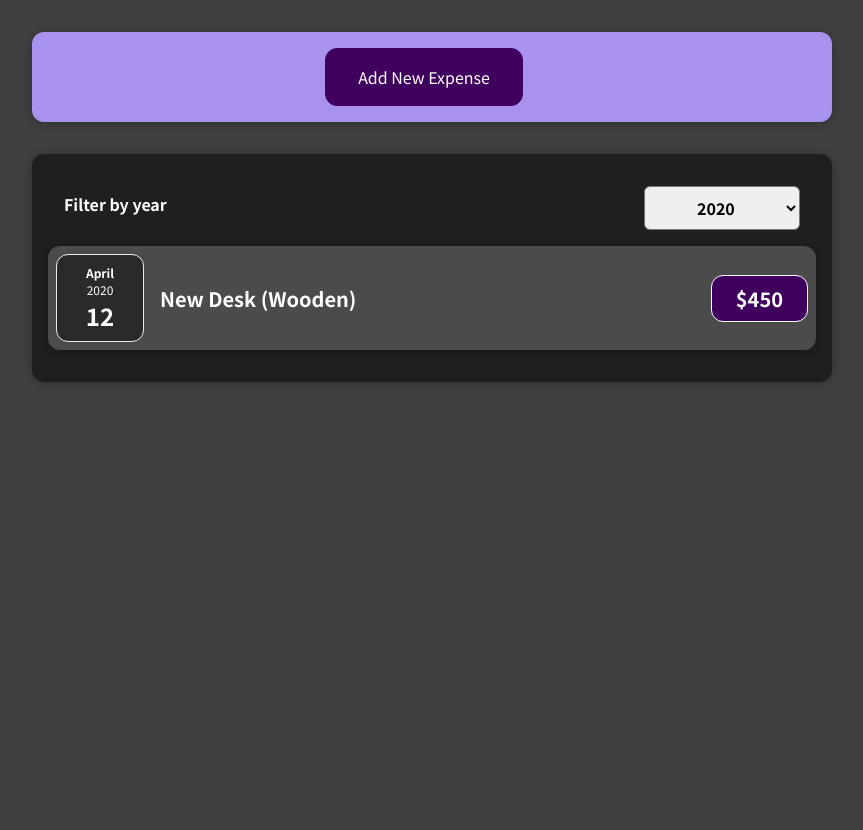
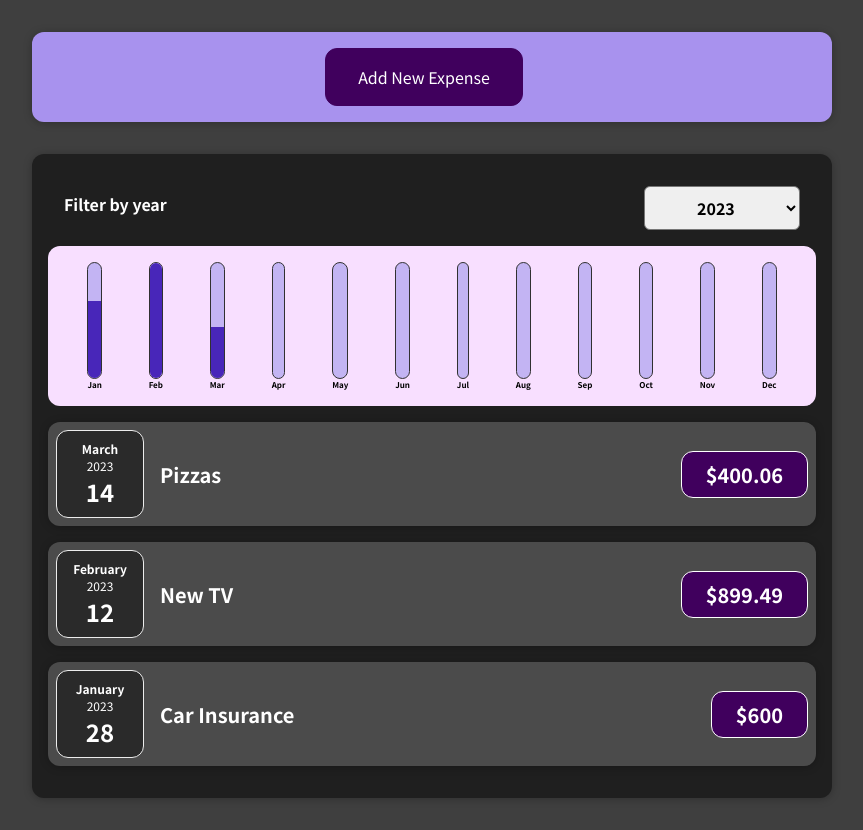
Before and after one commit to yurisokolovicz/expenses-handler, a React (Create React App) app: page / in a window 1280 px wide. Shown: the whole page, without its empty margins (208-1071 px from the left). Before the commit the page ends 800 px from the top, so only its background shows below. Built offline with nearby package versions, Linux system fonts and the light colour scheme.

Commit message:
Adding a Chart

```diff
--- a/src/App.js
+++ b/src/App.js
@@ -5,23 +5,25 @@
 const DUMMY_EXPENSES = [
     {
         id: 'e1',
-        title: 'Toilet Paper',
-        amount: 94.12,
-        date: new Date(2022, 7, 14)
+        title: 'Pizzas',
+        amount: 400.06,
+        date: new Date(2023, 2, 14)
     },
-    { id: 'e2', title: 'New TV', amount: 799.49, date: new Date(2022, 2, 12) },
+    { id: 'e2', title: 'New TV', amount: 899.49, date: new Date(2023, 1, 12) },
     {
         id: 'e3',
         title: 'Car Insurance',
-        amount: 294.67,
-        date: new Date(2021, 2, 28)
+        amount: 600,
+        date: new Date(2023, 0, 28)
     },
     {
         id: 'e4',
         title: 'New Desk (Wooden)',
         amount: 450,
-        date: new Date(2020, 3, 12)
-    }
+        date: new Date(2022, 5, 12)
+    },
+    { id: 'e5', title: 'Books', amount: 400.78, date: new Date(2022, 2, 12) },
+    { id: 'e6', title: 'Guitar', amount: 2000, date: new Date(2021, 6, 12) }
 ];
 
 const App = () => {
--- /dev/null
+++ b/src/components/Chart/Chart.css
@@ -0,0 +1,9 @@
+.chart {
+    padding: 1rem;
+    border-radius: 12px;
+    background-color: #f8dfff;
+    text-align: center;
+    display: flex;
+    justify-content: space-around;
+    height: 10rem;
+}
--- /dev/null
+++ b/src/components/Chart/Chart.js
@@ -0,0 +1,19 @@
+import React from 'react';
+import ChartBar from './ChartBar';
+import './Chart.css';
+
+const Chart = props => {
+    // transforming dataPoints into value
+    const dataPointsValues = props.dataPoints.map(dataPoints => dataPoints.value);
+    const totalMaximum = Math.max(...dataPointsValues);
+
+    return (
+        <div className="chart">
+            {props.dataPoints.map(dataPoints => (
+                <ChartBar key={dataPoints.label} value={dataPoints.value} maxValue={totalMaximum} label={dataPoints.label} />
+            ))}
+        </div>
+    );
+};
+
+export default Chart;
--- /dev/null
+++ b/src/components/Chart/ChartBar.css
@@ -0,0 +1,30 @@
+.chart-bar {
+    height: 100%;
+    display: flex;
+    flex-direction: column;
+    align-items: center;
+}
+
+.chart-bar__inner {
+    height: 100%;
+    width: 100%;
+    border: 1px solid #313131;
+    border-radius: 12px;
+    background-color: #c3b4f3;
+    overflow: hidden;
+    display: flex;
+    flex-direction: column;
+    justify-content: flex-end;
+}
+
+.chart-bar__fill {
+    background-color: #4826b9;
+    width: 100%;
+    transition: all 0.3s ease-out;
+}
+
+.chart-bar__label {
+    font-weight: bold;
+    font-size: 0.5rem;
+    text-align: center;
+}
--- /dev/null
+++ b/src/components/Chart/ChartBar.js
@@ -0,0 +1,21 @@
+import React from 'react';
+import './ChartBar.css';
+
+const ChartBar = props => {
+    let barFillHeight = '0%';
+
+    if (props.maxValue > 0) {
+        barFillHeight = Math.round((props.value / props.maxValue) * 100) + '%';
+    }
+
+    return (
+        <div className="chart-bar">
+            <div className="chart-bar__inner">
+                <div className="chart-bar__fill" style={{ height: barFillHeight }}></div>
+            </div>
+            <div className="chart-bar__label">{props.label}</div>
+        </div>
+    );
+};
+
+export default ChartBar;
--- a/src/components/Expenses/Expenses.js
+++ b/src/components/Expenses/Expenses.js
@@ -1,11 +1,12 @@
 import React, { useState } from 'react';
 import ExpensesList from './ExpensesList';
 import ExpensesFilter from '../ExpensesFilter/ExpensesFilter';
+import ExpensesChart from './ExpensesChart';
 import Card from '../UI/Card';
 import './Expenses.css';
 
 const Expenses = props => {
-    const [filteredYear, setFilteredYear] = useState('2020');
+    const [filteredYear, setFilteredYear] = useState('2023');
 
     const ModificationsHandler = selectedYear => {
         setFilteredYear(selectedYear);
@@ -20,6 +21,7 @@
         <div>
             <Card className="expenses">
                 <ExpensesFilter selected={filteredYear} onChangeFilter={ModificationsHandler} />
+                <ExpensesChart expenses={filteredExpenses} />
                 <ExpensesList items2={filteredExpenses} />
             </Card>
         </div>
--- /dev/null
+++ b/src/components/Expenses/ExpensesChart.js
@@ -0,0 +1,28 @@
+import React from 'react';
+import Chart from '../Chart/Chart';
+
+const ExpensesChart = props => {
+    const chartDataPoints = [
+        { label: 'Jan', value: 0 },
+        { label: 'Feb', value: 0 },
+        { label: 'Mar', value: 0 },
+        { label: 'Apr', value: 0 },
+        { label: 'May', value: 0 },
+        { label: 'Jun', value: 0 },
+        { label: 'Jul', value: 0 },
+        { label: 'Aug', value: 0 },
+        { label: 'Sep', value: 0 },
+        { label: 'Oct', value: 0 },
+        { label: 'Nov', value: 0 },
+        { label: 'Dec', value: 0 }
+    ];
+
+    for (const expense of props.expenses) {
+        const expenseMonth = expense.date.getMonth(); // starting at 0 => January => 0
+        chartDataPoints[expenseMonth].value += expense.amount;
+    }
+
+    return <Chart dataPoints={chartDataPoints} />;
+};
+
+export default ExpensesChart;
```
